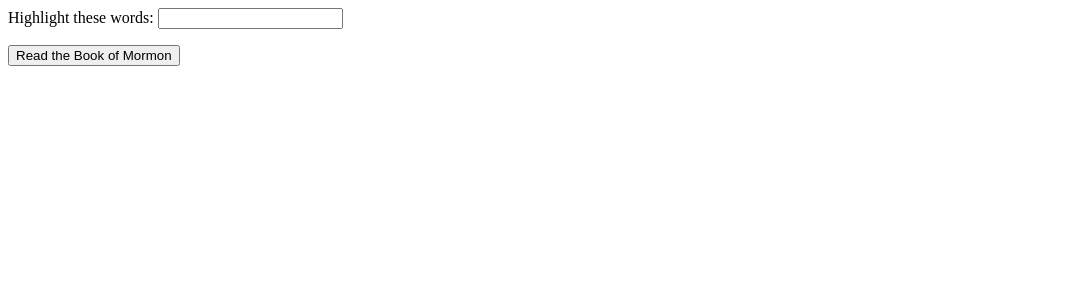
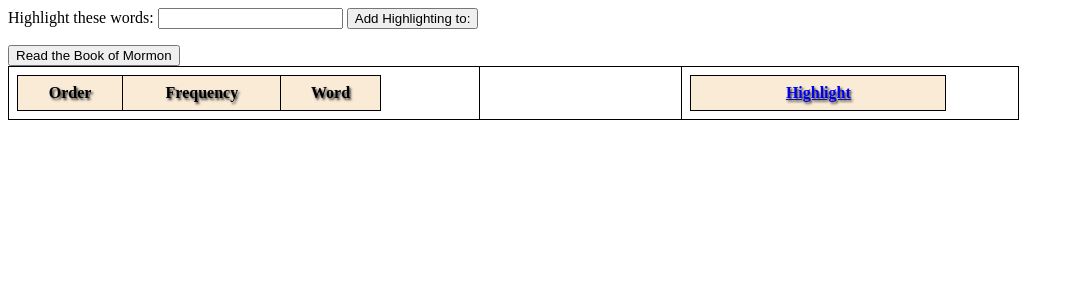
Before and after one commit to gtjames/gtjames.github.io, a Jekyll site: the page BoM/Bom.html, which Jekyll copies as it is, in a window 1280 px wide. Shown: the top 300 px of the page, without its empty margins (0-1074 px from the left). Built offline with Jekyll 4.4.1, drawn with Linux system fonts in a browser that asks for light colours; some of the changed lines change nothing that is shown.

Commit message:
Update Bom.html

```diff
--- a/BoM/Bom.html
+++ b/BoM/Bom.html
@@ -1,41 +1,135 @@
 <style>
     table {
         border-collapse: collapse;
-        width: 40%;
+        width: 80%;
     }
 
-    td,
-    th {
-        border: 1px solid #dddddd;
-        text-align: left;
+.hideMe { display: none;  }
+.showMe { display: block; text-shadow: 0.1em 0.1em 0.15em #333 }
+
+td, th {
+    border: 1px solid;
     padding: 8px;
+    text-shadow: 0.1em 0.1em 0.15em #333
 }
-    th  {   background-color: grey;        }
+th  {
+	background-color: AntiqueWhite;
+	text-align: center;
+}
 
-    tr:nth-child(even)  {   background-color: #dddddd;      }
-    .ATOZ               {   background-color: lightyellow   }
-    .ZTOA               {   background-color: lightblue     }
-    .special            {   background-color: lightgreen    }
+    tr:nth-child(odd)   {   background-color: Bisque;      }
+    tr:nth-child(even)  {   background-color: Wheat;      }
+    .ATOZ, .ZTOA        {   background-color: Cornsilk     }
+    .special            {   background-color: Linen    }
 
 </style>
 
 Highlight these words: <input type="text" id="special" noHistory=true/>
+<span id="addHighlighting">    <button>Add Highlighting to:</button> </span>
 <p>
 <span class="readBook">    <button>Read the Book of Mormon</button> </span>
-
-<div id="frequency"></div>
+<table style='border-syle: none;'>
+	<TR  style='background-color:white;'>
+		<TD width="35%">
+			<div id="frequency">
+				<TABLE id='wordList'>
+					<TR>
+        				<th>Order</th>
+        				<th>Frequency</th>
+        				<th>Word</th>
+        			</TR>
+        		</table>
+        	</div>
+		</TD>
+		<TD   valign="top" width="15%">
+			<div id='references'>		</div>
+		</TD>
+		<TD   valign="top" width="25%">
+			<div id='words' class='ShowMe' >
+				<table id='highLightList'>
+					<TR>
+						<th onclick='deleteWord()'  width="40%"><a href='#'>Highlight</a></th>
+					</TR>
+				</table>
+			</div>
+			<div id="verse" class=hideMe></div>
+		</TD>
+	</TR>
+</table>
 
 <script>
     var lines;
     var	fileLoaded = false;
     var allWords = {};
+    var specialWords = [];
 
-    document.querySelector('.readBook').addEventListener('click',
-                                        function(evt) { readBlob(); }, false);
-	document.getElementById('special').onkeyup = function(event) {
-		if (!fileLoaded) return;
-        var special = document.getElementById('special').value;
-        if (special.length != special.trim().length)
+    document.getElementById('addHighlighting').addEventListener( 'click', function(evt) { addHighLighting(document.getElementById('special').value); }, false);
+    document.querySelector('.readBook'       ).addEventListener( 'click', function(evt) { readBlob(); }, false);
+
+	function showReferences(evt) {
+        var hoverWord = evt.target.textContent;
+		var ul = "<ul>";
+			ul += "<strong><big> " + hoverWord + "</big></strong>";
+		for ( r = 0; r < allWords[hoverWord].ref.length; r++)
+			ul += "<li class='showVerse'>" + allWords[hoverWord].ref[r];
+		ul += "</ul>";
+		document.getElementById('references').innerHTML = ul;
+
+ 	    var x = document.getElementsByClassName('showVerse' );
+ 		for (var i = 0; i < x.length; i++) {
+ 			x[i].addEventListener( 'mouseover', function(evt) { showVerse(hoverWord, evt.target.innerText); }, false);
+ 	    	x[i].addEventListener( 'mouseout',  function(evt) { hideVerse(evt); }, false);
+ 		}
+	}
+
+	function showVerse (word, verseRef) {
+		var verse = localStorage.getItem(verseRef);
+		verse = verse.replace(new RegExp("\\b " + word + "\\b","gi"), "<strong><big> " + word + "</big></strong>");
+        document.getElementById('verse').innerHTML = verse;
+		document.getElementById('words').className = 'hideMe';
+		document.getElementById('verse').className = 'showMe';
+	}
+	function hideVerse(evt) {
+		document.getElementById('words').className = 'showMe';
+		document.getElementById('verse').className = 'hideMe';
+	}
+
+	function addHighLighting(highLightedWord) {
+
+		var newWords = highLightedWord.split(' ');
+
+		for ( i = 0; i < newWords.length; i++ ) {
+			var newWord = newWords[i];
+			if (newWord.length == 0) 					continue;
+			if ( specialWords.indexOf(newWord) > -1)	continue;
+
+			specialWords.push(newWord);
+			var table = document.getElementById('highLightList');
+
+			var row = table.insertRow( table.rows.length );
+			var oCell = row.insertCell(0)
+			oCell.innerHTML = "<label><input type='checkbox'>" + newWord + "</label>"
+		}
+		if (fileLoaded)
+			hightLightSpecialWords();
+	}
+
+	function deleteWord() {
+		var table = document.getElementById('highLightList');
+		var rowCount = table.rows.length;
+
+		for(var i=1; i<rowCount; i++) {
+			var row = table.rows[i];
+			if(! row.firstChild.firstChild.firstChild.checked )		continue;
+			var foundAt = specialWords.indexOf(row.firstChild.firstChild.textContent);
+			if ( foundAt == -1)										continue;
+			specialWords.splice(foundAt,1);
+			table.deleteRow(i);
+			rowCount--;
+			i--;
+		}
+
+		if (fileLoaded)
 			hightLightSpecialWords();
 	}
 
@@ -43,22 +137,14 @@
 		var table = document.getElementById("wordList");
         var tbody = table.tBodies.item(0);
 
-		//	traverse the table object and add special to the matched words
-        var special = document.getElementById('special').value;
-        var specialWords = (special.length > 0) ? special.split(' ') : '';
-        for (var s = 0; s < specialWords.length; s++)
-            console.log(specialWords[s]);
-
 		for (var i = 1, row; row = table.rows[i]; i++) {
    			//iterate through rows
    			//rows would be accessed using the "row" variable assigned in the for loop
-			var className = isSpecial( row.cells[1].innerText, specialWords );
+			var className = isSpecial( row.cells[2].innerText, specialWords );
+ 			row.cells[0].className = className;
  			row.cells[1].className = className;
  			row.cells[2].className = className;
- 			row.cells[3].className = className;
- 			row.cells[3].innerText = '';
  			if (className.length > 0) {
-	 			row.cells[3].innerText = row.cells[1].innerText;
                 var row = tbody.rows.item(i);
                 tbody.deleteRow(i);
                 tbody.insertBefore(row, tbody.rows.item(1));
@@ -68,12 +154,11 @@
 
     function readBlob() {
 		var xmlhttp = new XMLHttpRequest();
-		var url = "The Book of Mormon.txt";
+		var url = "TheBookOfMormon.txt";
 
 		xmlhttp.onreadystatechange=function()
 		{
-			if (xmlhttp.readyState == 4 && xmlhttp.status == 200)
-			{
+			if (xmlhttp.readyState == 4 && xmlhttp.status == 200) {
 				readTheBook(xmlhttp.responseText);
 			}
 		}
@@ -82,6 +167,8 @@
 	}
 
 	function readTheBook(theBook) {
+	    allWords = {};
+
         lines = theBook.split("\n");
         /*
         THE BOOK OF MORMON
@@ -97,33 +184,46 @@
         */
         for (var l = 0; l < lines.length; l++) {
             if (startOfBook(lines[l])) {
-
+            	console.log(lines[l]);
+				var bookName = getBookName(lines[l]);
 				for (l++; l < lines.length && !startOfBook(lines[l]); l++) {
                 	if (lines[l].search('Chapter') >= 0)
                     	l++;
-     	        	tallyWords(removeChapterRef(lines[l]));
+     	        	tallyWords(removeChapterRef(lines[l]), lines[l]);
             	}
             	if (l < lines.length && startOfBook(lines[l])) l--;
+        //    	if (l > 50 ) break;
         	}
     	}
 
         var tableList = "<TABLE id='wordList'><TR>" +
         	"<th onclick='callSort(this, 0)'><a href='#'>Order</a></th>" +
-        	"<th onclick='callSort(this, 1)'><a href='#'>Word</a></th>" +
-        	"<th onclick='callSort(this, 2)'><a href='#'>Frequency</a></th>" +
-        	"<th onclick='callSort(this, 3)'><a href='#'>Highlight</a></th>" +
+        	"<th onclick='callSort(this, 1)'><a href='#'>Frequency</a></th>" +
+        	"<th onclick='callSort(this, 2)'><a href='#'>Word</a></th>" +
         	"</TR>";
     	var row = 1;
         for (var word in allWords) {
         	tableList += "<TR>"+
                 	        "<TD>" + row++ + "</TD>"+
-                            "<TD>" + word  + "</TD>"+
-                    	    "<TD>" + allWords[word] + "</TD>"+
-                    	    "<TD></TD>"+
+                    	    "<TD>" + allWords[word].count + "</TD>"+
+                            "<TD name='showReferences'>" + word  + "</TD>"+
                 	    "</TR>";
         }
         document.getElementById('frequency').innerHTML = tableList + "</TABLE>";
         fileLoaded = true;
+		hightLightSpecialWords();
+ 	    var x = document.getElementsByName('showReferences' );
+ 		for (var i = 0; i < x.length; i++) {
+ 			x[i].addEventListener( 'mouseover', function(evt) { showReferences(evt); }, false);
+ 		}
+    }
+
+	function getBookName(line) {
+		var bookName = line.split(' ')[0];
+		if ( bookName.length == 1 )		bookName += ' Nephi';
+		else if (bookName == 'Words')	bookName += ' of Mormon';
+		else if (bookName == 'THE')		bookName  =  'The Book of Mormon-Introduction';
+		return bookName;
 	}
 
     function isSpecial(word, specialWords) {
@@ -133,26 +233,34 @@
         return '';
     }
 
-    function removeChapterRef(line) {
+    function removeChapterRef(line, chapter) {
+    	var book;
         var reference = line.split(":");
         var words;
         line = line.toLowerCase();
-        if (reference.length == 1) {
-            words = line.split(/\W/);
-        }
-        else {
+    	book = reference[0];
         line = line.slice(reference[0].length + 1, -1);
         words = line.split(/\W/);
+    	book += ':' + words[0];
         words = words.slice(3);
-        }
-        return words
+
+        return {"words": words, "chapter":book};
     }
 
-    function tallyWords(words) {
+    function tallyWords(wordsAndRef, line) {
+    	var words = wordsAndRef.words;
+    	localStorage.setItem(wordsAndRef.chapter, line);
         for (var w = 0; w < words.length; w++) {
             if (words[w].length == 0)
                 continue;
-            allWords[words[w]] = (allWords[words[w]] > 0) ? allWords[words[w]] + 1 : 1;
+            if (typeof allWords[words[w]]  !== 'undefined') {
+            	allWords[words[w]].count += 1;
+            	if (allWords[words[w]].ref.indexOf(wordsAndRef.chapter) == -1)
+				    allWords[words[w]].ref.push( wordsAndRef.chapter );
+            }
+            else {
+            	allWords[words[w]] = { "count": 1, "ref":[wordsAndRef.chapter]};
+			}
         }
     }
 
@@ -163,7 +271,7 @@
     var lastSortCol = null;
 
     function callSort(ele, column) {
-        ele.className = (ele.className == "ATOZ") ? "ZTOA" : "ATOZ";
+        ele.className = (ele.className == "ATOZ" || ele.className.length==0) ? "ZTOA" : "ATOZ";
         if (lastSortCol !== null && lastSortCol !== ele)
             lastSortCol.className = "";
         lastSortCol = ele;
```
Lines whose indentation alone changed are shown as unchanged.
